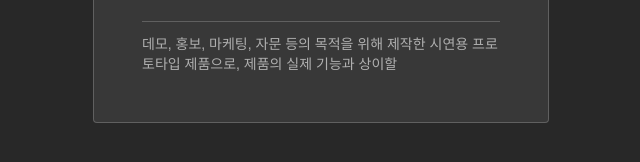
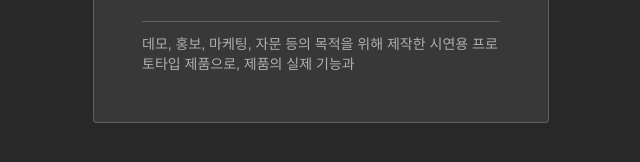
Before and after one commit to Neurophet-strokehub/SCALE-MRI, a website: page index.html in a window 1280 px wide. Shown: the part 486-648 px from the top of the page, 319-959 px from the left. Drawn offline with nearby package versions, Linux system fonts and the light colour scheme.

Commit message:
Update index.html

```diff
--- a/index.html
+++ b/index.html
@@ -41,7 +41,7 @@
                         <div class="flex flex-col justify-center items-center gap-3">
                             <div class="w-full h-px bg-white/20"></div>
                             <div class="flex flex-col items-center gap-3">
-                                <p class="text-sm text-white/60">데모, 홍보, 마케팅, 자문 등의 목적을 위해 제작한 시연용 프로토타입 제품으로, 제품의 실제 기능과 상이할</p>
+                                <p class="text-sm text-white/60">데모, 홍보, 마케팅, 자문 등의 목적을 위해 제작한 시연용 프로토타입 제품으로, 제품의 실제 기능과</p>
                             </div>
                         </div>
                     </div>
```
